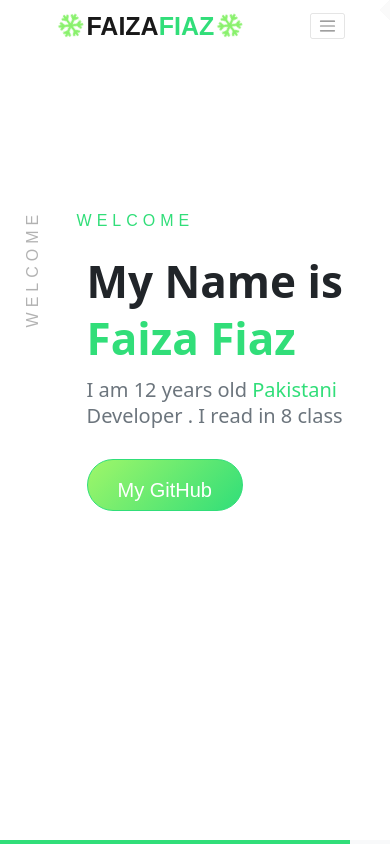
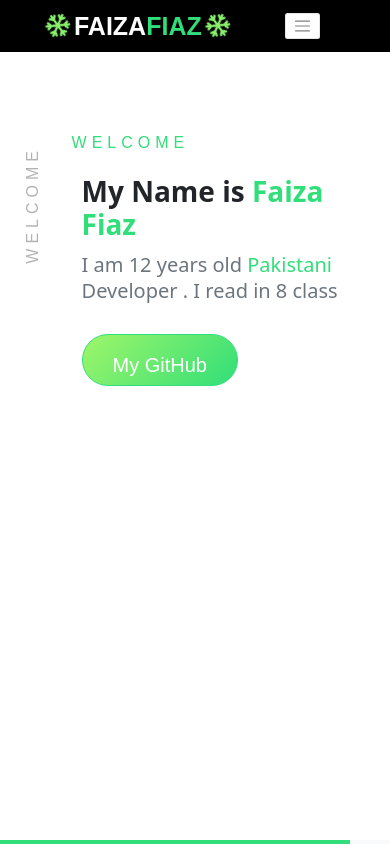
Before and after one commit to faiza203/Portfolio, a React (Create React App) app: page / in a window 390 px wide. Shown: the top 844 px of the page. Built offline with nearby package versions, Linux system fonts and the light colour scheme; a web font is replaced by a local one.

Commit message:
Desing home and navbar according to mobile size

```diff
--- a/src/components/Home.js
+++ b/src/components/Home.js
@@ -5,7 +5,7 @@ const Home = () => {
   return (
     <div id="Home">
       <div className="d-inline-flex welcome">
-        <h4 className="rotateP text-uppercase fw-lighter welcomeH mt-0 ps-3 ">
+        <h4 className="rotateP text-uppercase fw-lighter welcomeH mt-0 ps-2 ">
           Welcome
         </h4>
         <div id="information" className="text-start">
--- a/src/components/Navbar.js
+++ b/src/components/Navbar.js
@@ -45,14 +45,20 @@ const Navbar = () => {
             const classListNavbar = document.getElementById(
               "navbarSupportedContent"
             ).classList;
-            return classListNavbar[0] === "collapse" ||
+            if (
+              classListNavbar[0] === "collapse" ||
               classListNavbar[1] === "collapse"
-              ? document
-                  .getElementById("navbarSupportedContent")
-                  .classList.remove("collapse")
-              : document
-                  .getElementById("navbarSupportedContent")
-                  .classList.add("collapse");
+            ) {
+              document.getElementById("navbar").style.position = "fixed";
+              document.getElementById("navbar").style.backgroundColor = "black";
+              document
+                .getElementById("navbarSupportedContent")
+                .classList.remove("collapse");
+            } else {
+              document
+                .getElementById("navbarSupportedContent")
+                .classList.add("collapse");
+            }
           }}
         >
           <span className="navbar-toggler-icon"></span>
--- a/src/components/css/home.css
+++ b/src/components/css/home.css
@@ -63,16 +63,32 @@
     width: 100vw;
   }
   .appImg {
-   width: 0;
-   height: 0;
+    width: 0;
+    height: 0;
   }
 }
 
 @media (max-width: 550px) {
- .welcome {
+  .welcome {
     padding: 0;
   }
   .detailWelcome {
     margin-right: 3em !important;
   }
 }
+
+@media (max-width: 400px) {
+  .navbar-toggler {
+    margin-right: 3em;
+  }
+  .navbar-link {
+    padding-left: 3em;
+  }
+  #information .welcomeH {
+    margin: 3em 1em 0 0;
+  }
+  .name {
+    line-height: 1.2;
+    font-size: 2em;
+  }
+}
--- a/src/components/css/navbar.css
+++ b/src/components/css/navbar.css
@@ -94,20 +94,29 @@ a:hover + .lineNav {
 @media (max-width: 1000px) {
   .navbar {
     padding: 0;
-    color: white !important;
+    background-color: black !important;
     position: absolute;
   }
-
+  .navbar-toggler{
+    background-color: white;
+    border-color: #31de79;
+  }
+  .navbar-brand {
+    color: white !important;
+  }
   .collapse.navbar-collapse {
     display: none !important;
   }
+  .navbar-collapse{
+    margin: 0 !important;
+  }
   .navbar-link {
-    background-color: white;
-    width: 100vw;
+    background-color: black;
   }
   .nav-link {
     text-align: left;
     width: 3em;
+    color: white !important;
   }
   .lineNav {
     width: 5em;
```
